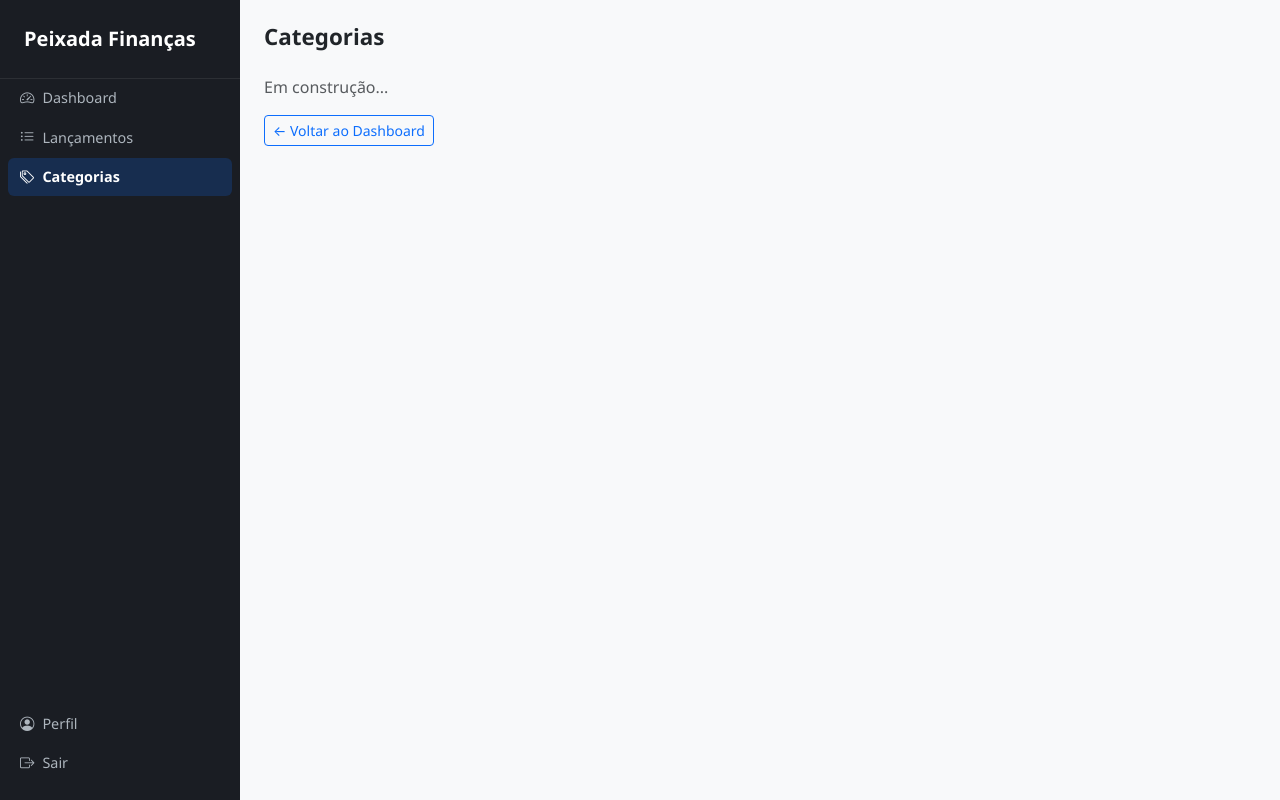
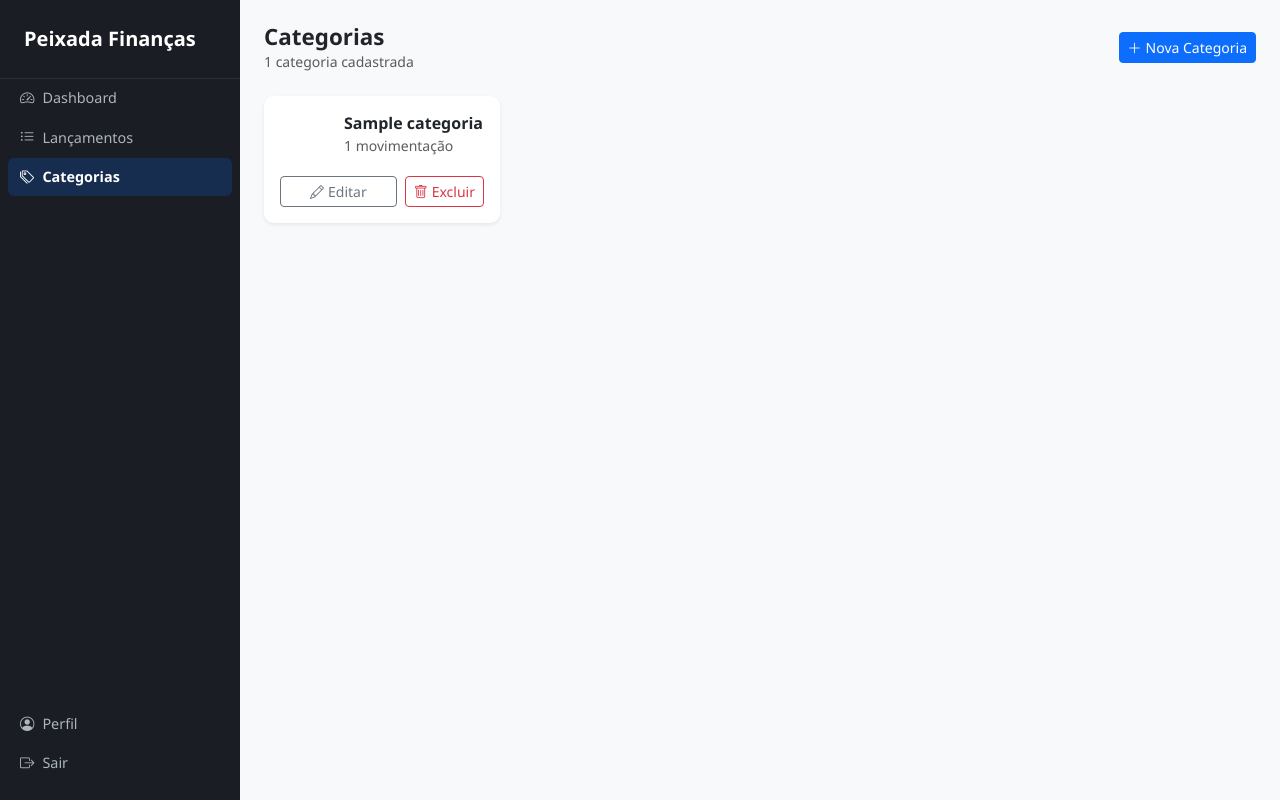
Before and after one commit to PedroFoll/Peixada-Hackathon, a Django app: page /categorias/ in a window 1280 px wide. Run offline with Django 5.2, Linux system fonts and the light colour scheme; a user stored in the database is signed in; tables that the repository leaves empty hold one stand-in row (values such as "Sample post").

Commit message:
feat: criação da página categorias

```diff
--- a/financas/urls.py
+++ b/financas/urls.py
@@ -7,9 +7,11 @@
     path('', views.home, name='home'),
     path('dashboard/', views.DashboardView.as_view(), name='dashboard'),
     path('lancamentos/', views.LancamentosView.as_view(), name='lancamentos'),
-    path('categorias/', views.categorias_placeholder, name='categorias'),
+    path('categorias/', views.CategoriasView.as_view(), name='categorias'),
     path('movimentacoes/criar/', views.criar_movimentacao, name='criar_movimentacao'),
     path('movimentacoes/<int:pk>/editar/', views.editar_movimentacao, name='editar_movimentacao'),
     path('movimentacoes/<int:pk>/excluir/', views.excluir_movimentacao, name='excluir_movimentacao'),
     path('categorias/criar/', views.criar_categoria, name='criar_categoria'),
+    path('categorias/<int:pk>/editar/', views.editar_categoria, name='editar_categoria'),
+    path('categorias/<int:pk>/excluir/', views.excluir_categoria, name='excluir_categoria'),
 ]
--- a/financas/views.py
+++ b/financas/views.py
@@ -86,7 +86,11 @@
     else:
         messages.error(request, 'Método inválido.')
     _next = request.POST.get('_next', 'dashboard')
-    return redirect('financas:lancamentos' if _next == 'lancamentos' else 'financas:dashboard')
+    if _next == 'lancamentos':
+        return redirect('financas:lancamentos')
+    if _next == 'categorias':
+        return redirect('financas:categorias')
+    return redirect('financas:dashboard')
 
 
 class LancamentosView(LoginRequiredMixin, View):
@@ -191,3 +195,53 @@
 @login_required
 def categorias_placeholder(request):
     return render(request, 'financas/placeholder.html', {'titulo': 'Categorias'})
+
+
+class CategoriasView(LoginRequiredMixin, View):
+    def get(self, request):
+        categorias = (
+            Categoria.objects
+            .filter(usuario=request.user)
+            .annotate(total_movimentacoes=Count('movimentacoes'))
+            .order_by('nome')
+        )
+        context = {
+            'categorias': categorias,
+            'total': categorias.count(),
+        }
+        return render(request, 'financas/categorias.html', context)
+
+
+@login_required
+def editar_categoria(request, pk):
+    cat = get_object_or_404(Categoria, pk=pk, usuario=request.user)
+    if request.method == 'POST':
+        form = CategoriaForm(request.POST, instance=cat)
+        if form.is_valid():
+            try:
+                form.save()
+                messages.success(request, f'Categoria "{cat.nome}" atualizada com sucesso.')
+            except Exception as e:
+                messages.error(request, f'Erro ao atualizar categoria: {e}')
+        else:
+            for erros in form.errors.values():
+                for erro in erros:
+                    messages.error(request, erro)
+    else:
+        messages.error(request, 'Método inválido.')
+    return redirect('financas:categorias')
+
+
+@login_required
+def excluir_categoria(request, pk):
+    cat = get_object_or_404(Categoria, pk=pk, usuario=request.user)
+    if request.method == 'POST':
+        try:
+            nome = cat.nome
+            cat.delete()
+            messages.success(request, f'Categoria "{nome}" excluída com sucesso.')
+        except Exception as e:
+            messages.error(request, f'Erro ao excluir categoria: {e}')
+    else:
+        messages.error(request, 'Método inválido.')
+    return redirect('financas:categorias')
--- a/static/css/style.css
+++ b/static/css/style.css
@@ -235,3 +235,26 @@
   color: var(--color-muted);
   border-bottom-width: 1px;
 }
+
+/* === CARDS DE CATEGORIAS === */
+.categoria-card {
+  border-radius: var(--radius-md);
+  transition: box-shadow var(--transition), transform var(--transition);
+}
+
+.categoria-card:hover {
+  box-shadow: var(--shadow-md);
+  transform: translateY(-2px);
+}
+
+.categoria-icone-badge {
+  display: flex;
+  align-items: center;
+  justify-content: center;
+  width: 48px;
+  height: 48px;
+  border-radius: var(--radius-md);
+  flex-shrink: 0;
+  font-size: 1.375rem;
+  color: #fff;
+}
--- /dev/null
+++ b/static/js/categorias.js
@@ -0,0 +1,94 @@
+'use strict';
+
+document.addEventListener('DOMContentLoaded', () => {
+
+  // === Modal: Editar Categoria ===
+  const modalEditar = document.getElementById('modalEditarCategoria');
+  if (modalEditar) {
+    const actionBase = modalEditar.dataset.actionBase;
+    const formEditar = document.getElementById('form-editar-categoria');
+    const inputNome  = document.getElementById('e-cat-nome');
+    const inputCor   = document.getElementById('e-cat-cor');
+    const selectIcone = document.getElementById('e-cat-icone');
+    const previewIcone = document.querySelector('#e-cat-icone-preview i');
+
+    modalEditar.addEventListener('show.bs.modal', (event) => {
+      const btn = event.relatedTarget;
+      const pk    = btn.dataset.pk;
+      const nome  = btn.dataset.nome;
+      const cor   = btn.dataset.cor;
+      const icone = btn.dataset.icone;
+
+      formEditar.action = actionBase.replace('/0/', `/${pk}/`);
+      inputNome.value = nome;
+      inputCor.value  = cor;
+
+      // Seleciona a opção correspondente ao ícone atual
+      for (const opt of selectIcone.options) {
+        opt.selected = (opt.value === icone);
+      }
+      // Atualiza preview
+      if (previewIcone) {
+        previewIcone.className = `bi ${icone}`;
+      }
+    });
+
+    // Preview ao trocar ícone no modal de edição
+    if (selectIcone && previewIcone) {
+      selectIcone.addEventListener('change', () => {
+        previewIcone.className = `bi ${selectIcone.value}`;
+      });
+    }
+  }
+
+  // === Modal: Excluir Categoria ===
+  const modalExcluir = document.getElementById('modalExcluirCategoria');
+  if (modalExcluir) {
+    const actionBase = modalExcluir.dataset.actionBase;
+    const formExcluir = document.getElementById('form-excluir-categoria');
+    const spanNome    = document.getElementById('excluir-cat-nome');
+    const avisoDiv    = document.getElementById('excluir-cat-aviso');
+    const spanCount   = document.getElementById('excluir-cat-count');
+    const spanPlural  = document.getElementById('excluir-cat-plural');
+    const spanPlural2 = document.getElementById('excluir-cat-plural2');
+
+    modalExcluir.addEventListener('show.bs.modal', (event) => {
+      const btn   = event.relatedTarget;
+      const pk    = btn.dataset.pk;
+      const nome  = btn.dataset.nome;
+      const count = parseInt(btn.dataset.count, 10);
+
+      formExcluir.action = actionBase.replace('/0/', `/${pk}/`);
+      spanNome.textContent = nome;
+
+      if (count > 0) {
+        spanCount.textContent  = count;
+        spanPlural.textContent = count === 1 ? 'ão' : 'ões';
+        spanPlural2.textContent = count === 1 ? '' : 's';
+        avisoDiv.classList.remove('d-none');
+      } else {
+        avisoDiv.classList.add('d-none');
+      }
+    });
+  }
+
+  // === Preview de ícone no modal Nova Categoria ===
+  const selectNovo   = document.getElementById('n-cat-icone');
+  const previewNovo  = document.querySelector('#n-cat-icone-preview i');
+  if (selectNovo && previewNovo) {
+    selectNovo.addEventListener('change', () => {
+      previewNovo.className = `bi ${selectNovo.value}`;
+    });
+  }
+
+  // Reseta o modal Nova Categoria ao fechar
+  const modalNova = document.getElementById('modalNovaCategoria');
+  if (modalNova) {
+    modalNova.addEventListener('hidden.bs.modal', () => {
+      const form = modalNova.querySelector('form');
+      if (form) form.reset();
+      if (previewNovo) previewNovo.className = 'bi bi-tag';
+    });
+  }
+
+});
--- /dev/null
+++ b/templates/financas/categorias.html
@@ -0,0 +1,340 @@
+{% extends "base.html" %}
+{% load static %}
+
+{% block title %}Categorias — Peixada Finanças{% endblock %}
+
+{% block content %}
+<main class="page-content" aria-label="Gerenciamento de categorias">
+
+  <!-- Cabeçalho -->
+  <header class="page-header d-flex flex-column flex-sm-row align-items-sm-center justify-content-between gap-3 mb-4">
+    <div>
+      <h1 class="page-title mb-0">Categorias</h1>
+      <p class="text-muted mb-0" style="font-size:.875rem;">
+        {{ total }} categoria{{ total|pluralize }} cadastrada{{ total|pluralize }}
+      </p>
+    </div>
+    <div>
+      <button type="button" class="btn btn-primary btn-sm"
+              data-bs-toggle="modal" data-bs-target="#modalNovaCategoria">
+        <i class="bi bi-plus-lg me-1" aria-hidden="true"></i>Nova Categoria
+      </button>
+    </div>
+  </header>
+
+  {% if categorias %}
+
+  <!-- Grid de categorias -->
+  <section aria-labelledby="titulo-categorias">
+    <div class="row g-3">
+      {% for cat in categorias %}
+      <div class="col-12 col-sm-6 col-md-4 col-lg-3">
+        <article class="card categoria-card h-100 border-0 shadow-sm">
+          <div class="card-body d-flex flex-column gap-3">
+
+            <!-- Ícone + Nome -->
+            <div class="d-flex align-items-center gap-3">
+              <span class="categoria-icone-badge" style="background-color:{{ cat.cor }};"
+                    role="img" aria-label="Ícone da categoria {{ cat.nome }}">
+                <i class="bi {{ cat.icone }}" aria-hidden="true"></i>
+              </span>
+              <div class="overflow-hidden">
+                <h2 class="h6 mb-0 fw-semibold text-truncate">{{ cat.nome }}</h2>
+                <small class="text-muted">
+                  {{ cat.total_movimentacoes }}
+                  movimentaç{{ cat.total_movimentacoes|pluralize:"ão,ões" }}
+                </small>
+              </div>
+            </div>
+
+            <!-- Ações -->
+            <div class="mt-auto d-flex gap-2">
+              <button type="button"
+                      class="btn btn-sm btn-outline-secondary flex-fill btn-editar-categoria"
+                      data-pk="{{ cat.pk }}"
+                      data-nome="{{ cat.nome }}"
+                      data-cor="{{ cat.cor }}"
+                      data-icone="{{ cat.icone }}"
+                      data-bs-toggle="modal"
+                      data-bs-target="#modalEditarCategoria"
+                      aria-label="Editar categoria {{ cat.nome }}">
+                <i class="bi bi-pencil me-1" aria-hidden="true"></i>Editar
+              </button>
+              <button type="button"
+                      class="btn btn-sm btn-outline-danger btn-excluir-categoria"
+                      data-pk="{{ cat.pk }}"
+                      data-nome="{{ cat.nome }}"
+                      data-count="{{ cat.total_movimentacoes }}"
+                      data-bs-toggle="modal"
+                      data-bs-target="#modalExcluirCategoria"
+                      aria-label="Excluir categoria {{ cat.nome }}">
+                <i class="bi bi-trash me-1" aria-hidden="true"></i>Excluir
+              </button>
+            </div>
+
+          </div>
+        </article>
+      </div>
+      {% endfor %}
+    </div>
+  </section>
+
+  {% else %}
+
+  <!-- Estado vazio -->
+  <section aria-labelledby="titulo-vazio" class="text-center py-5">
+    <i class="bi bi-tags display-1 text-muted" aria-hidden="true"></i>
+    <h2 id="titulo-vazio" class="h4 mt-3">Nenhuma categoria cadastrada ainda</h2>
+    <p class="text-muted">Crie categorias para organizar suas receitas e despesas.</p>
+    <button type="button" class="btn btn-primary"
+            data-bs-toggle="modal" data-bs-target="#modalNovaCategoria">
+      <i class="bi bi-plus-lg me-1" aria-hidden="true"></i>Nova Categoria
+    </button>
+  </section>
+
+  {% endif %}
+
+  <!-- ============================== -->
+  <!-- Modal: Nova Categoria          -->
+  <!-- ============================== -->
+  <div class="modal fade" id="modalNovaCategoria" tabindex="-1"
+       aria-labelledby="modalNovaCategoriaLabel" aria-modal="true">
+    <div class="modal-dialog">
+      <div class="modal-content">
+        <div class="modal-header">
+          <h3 class="modal-title h5" id="modalNovaCategoriaLabel">
+            <i class="bi bi-tags-fill text-primary me-2" aria-hidden="true"></i>Nova Categoria
+          </h3>
+          <button type="button" class="btn-close" data-bs-dismiss="modal" aria-label="Fechar"></button>
+        </div>
+        <form method="post" action="{% url 'financas:criar_categoria' %}">
+          {% csrf_token %}
+          <input type="hidden" name="_next" value="categorias">
+          <div class="modal-body">
+            <div class="row g-3">
+              <div class="col-12">
+                <label for="n-cat-nome" class="form-label fw-medium">
+                  Nome <span class="text-danger" aria-hidden="true">*</span>
+                </label>
+                <input type="text" name="nome" id="n-cat-nome" class="form-control"
+                       placeholder="Ex: Alimentação" maxlength="100" required>
+              </div>
+              <div class="col-12 col-md-6">
+                <label for="n-cat-cor" class="form-label fw-medium">Cor</label>
+                <input type="color" name="cor" id="n-cat-cor"
+                       class="form-control form-control-color"
+                       value="#6c757d" title="Escolha uma cor para a categoria">
+              </div>
+              <div class="col-12 col-md-6">
+                <label for="n-cat-icone" class="form-label fw-medium">Ícone</label>
+                <div class="input-group">
+                  <span class="input-group-text" id="n-cat-icone-preview" aria-hidden="true">
+                    <i class="bi bi-tag"></i>
+                  </span>
+                  <select name="icone" id="n-cat-icone" class="form-select"
+                          aria-describedby="n-cat-icone-preview">
+                    <optgroup label="Alimentação &amp; Compras">
+                      <option value="bi-cart">🛒 Compras</option>
+                      <option value="bi-bag">👜 Bolsa / Vestuário</option>
+                      <option value="bi-cup-hot">☕ Café / Bebidas</option>
+                      <option value="bi-egg-fried">🍳 Alimentação</option>
+                    </optgroup>
+                    <optgroup label="Casa &amp; Utilidades">
+                      <option value="bi-house">🏠 Moradia</option>
+                      <option value="bi-lightning-charge">⚡ Energia Elétrica</option>
+                      <option value="bi-droplet">💧 Água</option>
+                      <option value="bi-wifi">📶 Internet</option>
+                      <option value="bi-phone">📱 Telefone</option>
+                    </optgroup>
+                    <optgroup label="Transporte">
+                      <option value="bi-car-front">🚗 Carro</option>
+                      <option value="bi-bicycle">🚲 Bicicleta</option>
+                      <option value="bi-airplane">✈️ Viagens</option>
+                      <option value="bi-bus-front">🚌 Transporte Público</option>
+                    </optgroup>
+                    <optgroup label="Saúde &amp; Educação">
+                      <option value="bi-heart-pulse">❤️ Saúde</option>
+                      <option value="bi-mortarboard">🎓 Educação</option>
+                      <option value="bi-book">📚 Livros</option>
+                      <option value="bi-activity">📊 Academia / Esporte</option>
+                    </optgroup>
+                    <optgroup label="Lazer &amp; Entretenimento">
+                      <option value="bi-film">🎬 Entretenimento</option>
+                      <option value="bi-music-note">🎵 Música</option>
+                      <option value="bi-controller">🎮 Jogos</option>
+                      <option value="bi-gift">🎁 Presentes</option>
+                    </optgroup>
+                    <optgroup label="Finanças">
+                      <option value="bi-cash-stack">💵 Salário / Renda</option>
+                      <option value="bi-piggy-bank">🐷 Poupança</option>
+                      <option value="bi-bank">🏦 Banco / Investimentos</option>
+                      <option value="bi-credit-card">💳 Cartão / Pagamentos</option>
+                      <option value="bi-receipt">🧾 Contas</option>
+                      <option value="bi-briefcase">💼 Trabalho</option>
+                      <option value="bi-bar-chart-line">📈 Rendimentos</option>
+                    </optgroup>
+                    <optgroup label="Outros">
+                      <option value="bi-tag" selected>🏷️ Geral</option>
+                      <option value="bi-three-dots">⋯ Outros</option>
+                    </optgroup>
+                  </select>
+                </div>
+              </div>
+            </div>
+          </div>
+          <div class="modal-footer">
+            <button type="button" class="btn btn-outline-secondary" data-bs-dismiss="modal">Cancelar</button>
+            <button type="submit" class="btn btn-primary">
+              <i class="bi bi-check-lg me-1" aria-hidden="true"></i>Salvar Categoria
+            </button>
+          </div>
+        </form>
+      </div>
+    </div>
+  </div>
+
+  <!-- ============================== -->
+  <!-- Modal: Editar Categoria        -->
+  <!-- ============================== -->
+  <div class="modal fade" id="modalEditarCategoria" tabindex="-1"
+       aria-labelledby="modalEditarCategoriaLabel" aria-modal="true"
+       data-action-base="{% url 'financas:editar_categoria' pk=0 %}">
+    <div class="modal-dialog">
+      <div class="modal-content">
+        <div class="modal-header">
+          <h3 class="modal-title h5" id="modalEditarCategoriaLabel">
+            <i class="bi bi-pencil-fill text-warning me-2" aria-hidden="true"></i>Editar Categoria
+          </h3>
+          <button type="button" class="btn-close" data-bs-dismiss="modal" aria-label="Fechar"></button>
+        </div>
+        <form method="post" id="form-editar-categoria" action="#">
+          {% csrf_token %}
+          <div class="modal-body">
+            <div class="row g-3">
+              <div class="col-12">
+                <label for="e-cat-nome" class="form-label fw-medium">
+                  Nome <span class="text-danger" aria-hidden="true">*</span>
+                </label>
+                <input type="text" name="nome" id="e-cat-nome" class="form-control"
+                       placeholder="Ex: Alimentação" maxlength="100" required>
+              </div>
+              <div class="col-12 col-md-6">
+                <label for="e-cat-cor" class="form-label fw-medium">Cor</label>
+                <input type="color" name="cor" id="e-cat-cor"
+                       class="form-control form-control-color"
+                       title="Escolha uma cor para a categoria">
+              </div>
+              <div class="col-12 col-md-6">
+                <label for="e-cat-icone" class="form-label fw-medium">Ícone</label>
+                <div class="input-group">
+                  <span class="input-group-text" id="e-cat-icone-preview" aria-hidden="true">
+                    <i class="bi bi-tag"></i>
+                  </span>
+                  <select name="icone" id="e-cat-icone" class="form-select"
+                          aria-describedby="e-cat-icone-preview">
+                    <optgroup label="Alimentação &amp; Compras">
+                      <option value="bi-cart">🛒 Compras</option>
+                      <option value="bi-bag">👜 Bolsa / Vestuário</option>
+                      <option value="bi-cup-hot">☕ Café / Bebidas</option>
+                      <option value="bi-egg-fried">🍳 Alimentação</option>
+                    </optgroup>
+                    <optgroup label="Casa &amp; Utilidades">
+                      <option value="bi-house">🏠 Moradia</option>
+                      <option value="bi-lightning-charge">⚡ Energia Elétrica</option>
+                      <option value="bi-droplet">💧 Água</option>
+                      <option value="bi-wifi">📶 Internet</option>
+                      <option value="bi-phone">📱 Telefone</option>
+                    </optgroup>
+                    <optgroup label="Transporte">
+                      <option value="bi-car-front">🚗 Carro</option>
+                      <option value="bi-bicycle">🚲 Bicicleta</option>
+                      <option value="bi-airplane">✈️ Viagens</option>
+                      <option value="bi-bus-front">🚌 Transporte Público</option>
+                    </optgroup>
+                    <optgroup label="Saúde &amp; Educação">
+                      <option value="bi-heart-pulse">❤️ Saúde</option>
+                      <option value="bi-mortarboard">🎓 Educação</option>
+                      <option value="bi-book">📚 Livros</option>
+                      <option value="bi-activity">📊 Academia / Esporte</option>
+                    </optgroup>
+                    <optgroup label="Lazer &amp; Entretenimento">
+                      <option value="bi-film">🎬 Entretenimento</option>
+                      <option value="bi-music-note">🎵 Música</option>
+                      <option value="bi-controller">🎮 Jogos</option>
+                      <option value="bi-gift">🎁 Presentes</option>
+                    </optgroup>
+                    <optgroup label="Finanças">
+                      <option value="bi-cash-stack">💵 Salário / Renda</option>
+                      <option value="bi-piggy-bank">🐷 Poupança</option>
+                      <option value="bi-bank">🏦 Banco / Investimentos</option>
+                      <option value="bi-credit-card">💳 Cartão / Pagamentos</option>
+                      <option value="bi-receipt">🧾 Contas</option>
+                      <option value="bi-briefcase">💼 Trabalho</option>
+                      <option value="bi-bar-chart-line">📈 Rendimentos</option>
+                    </optgroup>
+                    <optgroup label="Outros">
+                      <option value="bi-tag">🏷️ Geral</option>
+                      <option value="bi-three-dots">⋯ Outros</option>
+                    </optgroup>
+                  </select>
+                </div>
+              </div>
+            </div>
+          </div>
+          <div class="modal-footer">
+            <button type="button" class="btn btn-outline-secondary" data-bs-dismiss="modal">Cancelar</button>
+            <button type="submit" class="btn btn-warning">
+              <i class="bi bi-check-lg me-1" aria-hidden="true"></i>Salvar Alterações
+            </button>
+          </div>
+        </form>
+      </div>
+    </div>
+  </div>
+
+  <!-- ============================== -->
+  <!-- Modal: Excluir Categoria       -->
+  <!-- ============================== -->
+  <div class="modal fade" id="modalExcluirCategoria" tabindex="-1"
+       aria-labelledby="modalExcluirCategoriaLabel" aria-modal="true"
+       data-action-base="{% url 'financas:excluir_categoria' pk=0 %}">
+    <div class="modal-dialog modal-dialog-centered">
+      <div class="modal-content">
+        <div class="modal-header border-0">
+          <h3 class="modal-title h5" id="modalExcluirCategoriaLabel">
+            <i class="bi bi-exclamation-triangle-fill text-danger me-2" aria-hidden="true"></i>Excluir Categoria
+          </h3>
+          <button type="button" class="btn-close" data-bs-dismiss="modal" aria-label="Fechar"></button>
+        </div>
+        <div class="modal-body pt-0">
+          <p class="mb-1">
+            Tem certeza que deseja excluir a categoria
+            <strong id="excluir-cat-nome"></strong>?
+          </p>
+          <div id="excluir-cat-aviso" class="alert alert-warning d-none py-2 mt-2" role="alert">
+            <i class="bi bi-info-circle me-1" aria-hidden="true"></i>
+            Esta categoria possui <strong id="excluir-cat-count"></strong>
+            movimentaç<span id="excluir-cat-plural"></span> vinculada<span id="excluir-cat-plural2"></span>.
+            Elas não serão excluídas, mas ficarão sem categoria.
+          </div>
+          <p class="text-muted small mb-0 mt-2">Esta ação não pode ser desfeita.</p>
+        </div>
+        <form method="post" id="form-excluir-categoria" action="#">
+          {% csrf_token %}
+          <div class="modal-footer border-0 pt-0">
+            <button type="button" class="btn btn-outline-secondary" data-bs-dismiss="modal">Cancelar</button>
+            <button type="submit" class="btn btn-danger">
+              <i class="bi bi-trash me-1" aria-hidden="true"></i>Excluir
+            </button>
+          </div>
+        </form>
+      </div>
+    </div>
+  </div>
+
+</main>
+{% endblock %}
+
+{% block extra_js %}
+<script src="{% static 'js/categorias.js' %}"></script>
+{% endblock %}
```
